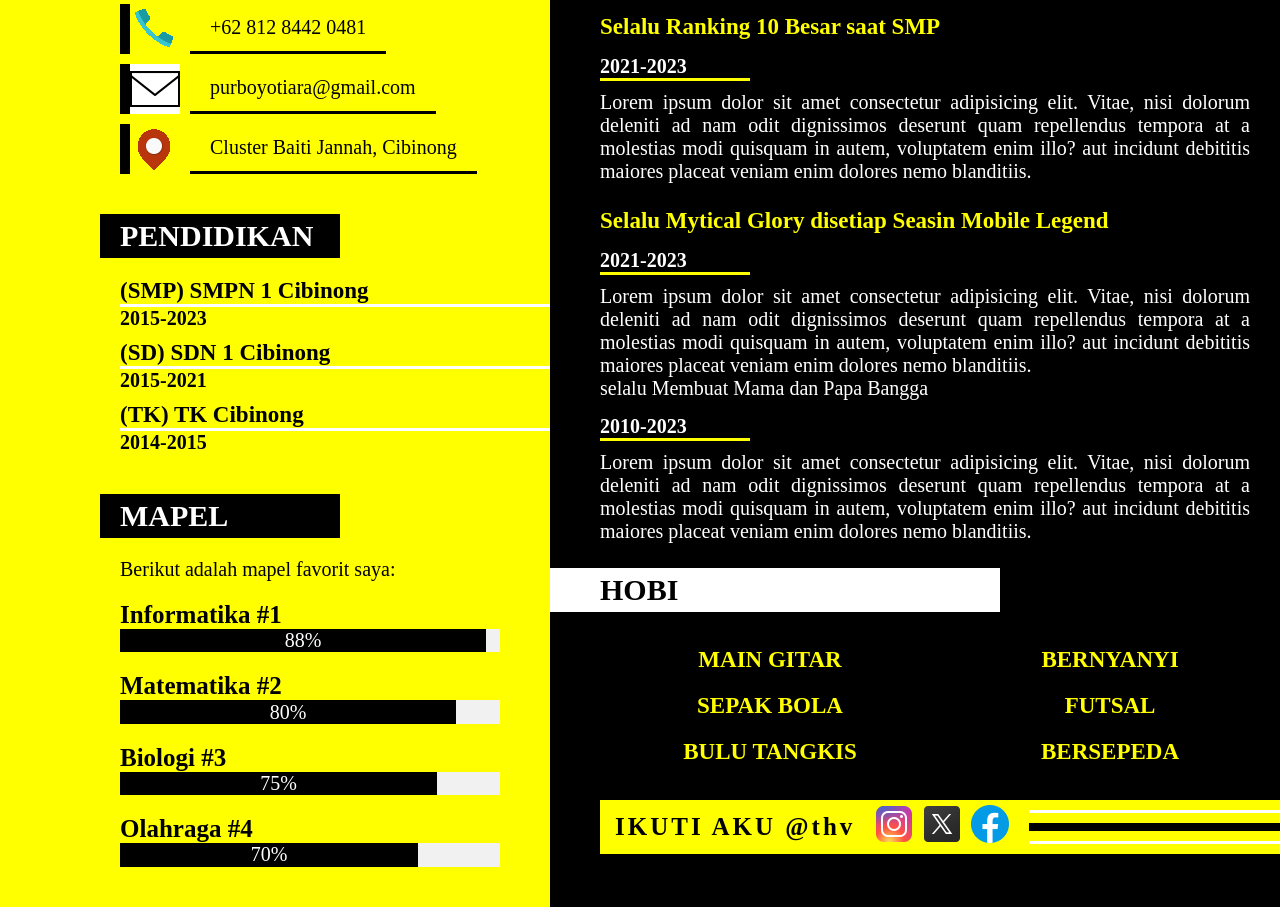
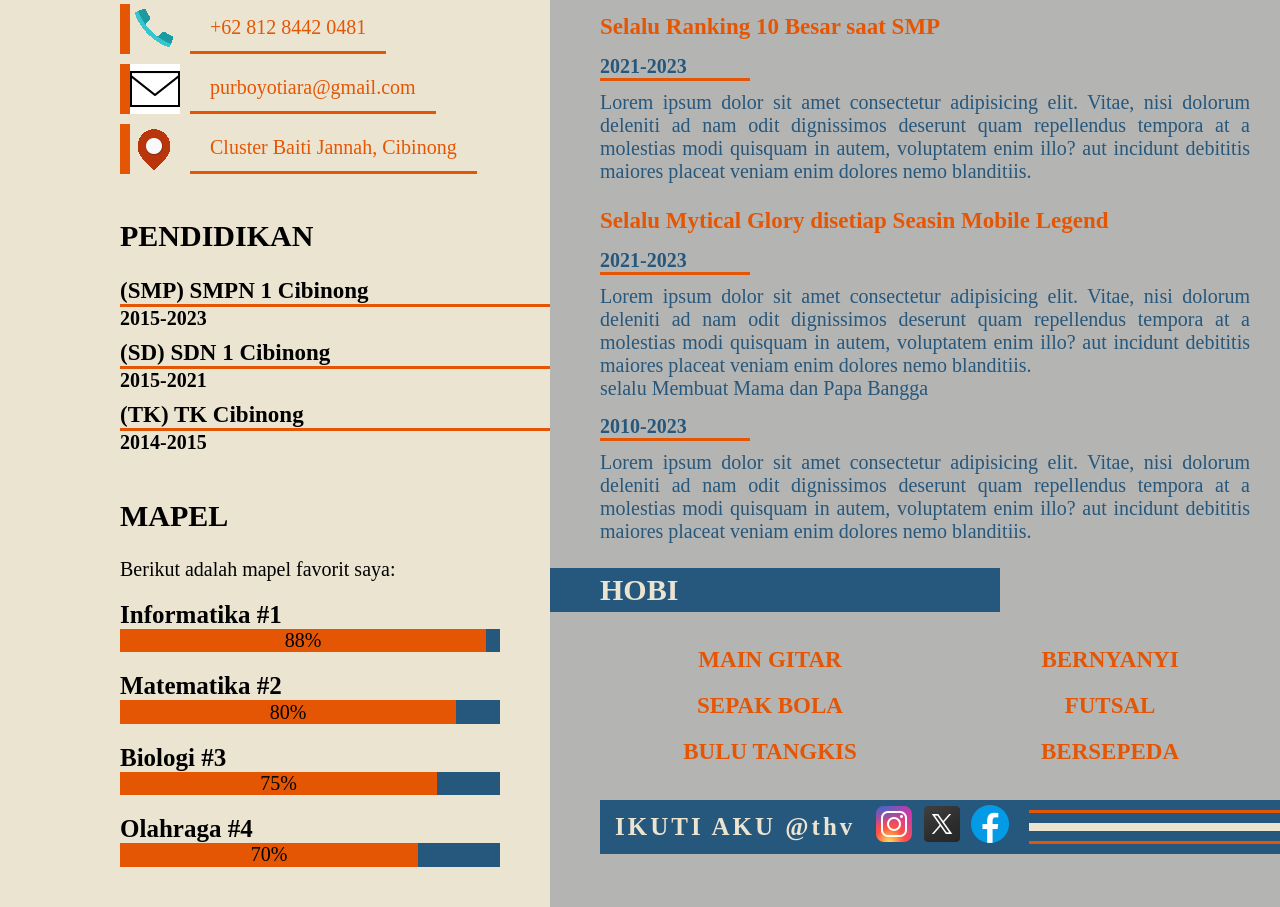
Before and after one commit to TiaraAsmaranti/profile, a plain HTML site: page index.html in a window 1280 px wide. Shown: the part 660-1567 px from the top of the page. Drawn offline with Linux system fonts and the light colour scheme.

Commit message:
second commit

```diff
--- a/css/style.css
+++ b/css/style.css
@@ -13,15 +13,15 @@ body {
 }
 /* LEFT SIDE */
 .left-side {
-    background-color: yellow;
+    background-color: #EBE4D1;
 }
 .left-container {
     margin-top: 600px;
     margin-left: 100px;
 }
 .left-title-box {
-    background-color: black;
-    color: white;
+    background-color: #E55604
+    color: #000;
     width: 220px;
     padding-left: 20px;
     padding-top: 5px;
@@ -42,15 +42,15 @@ body {
     text-decoration: none;
 }
 .link-list:link {
-    color: black;
+    color: #E55604;
 }
 .link-list:visited {
-    color: black;
+    color: #E55604;
 }
 .left-list-dot {
     height: 50px;
     width: 10px;
-    background-color: black;
+    background-color: #E55604;
 }
 .left-list-icon {
     width: 50px;
@@ -69,7 +69,7 @@ body {
     font-size: 23px;
     font-weight: bold;
     border-bottom-style: solid;
-    border-color: white;
+    border-color: #E55604;
 }
 .left-list-time {
     font-weight: bold;
@@ -81,19 +81,19 @@ body {
 }
 .left-subject-container {
     width: 380px;
-    color: #000;
-    background-color: #f1f1f1;
+    color: #E55604;
+    background-color: #26577C;
 }
 .left-subject-value {
     padding: 0.01em 16px;
     text-align: center;
-    color: #fff;
-    background-color: #000;
+    color: #000;
+    background-color: #E55604;
 }
 /* RIGHT SIDE */
 .right-side {
-    background-color: black;
-    color: white;
+    background-color: #B4B4B3;
+    color: #26577C;
 }
 .name-container {
     margin-top: 150px;
@@ -101,7 +101,7 @@ body {
 }
 .name-profile {
     width: 700px;
-    background-color: yellow;
+    background-color: #26577C;
     text-align: left;
     font-size: 60px;
     font-weight: bold;
@@ -112,7 +112,7 @@ body {
 .name-profile-text {
     margin-left: 15px;
     flex-grow: 0;
-    color: black;
+    color: #EBE4D1;
 }
 .name-profile-divider-master {
     flex-grow: 1;
@@ -120,17 +120,17 @@ body {
 }
 .name-profile-divider {
     height: 10px;
-    background-color: black;
+    background-color: #EBE4D1;
 }
 .name-profile-divider-first {
     margin-bottom: 10px;
     height: 5px;
-    background-color: white;
+    background-color: #E55604;
 }
 .name-profile-divider-last {
     margin-top: 10px;
     height: 5px;
-    background-color: white;
+    background-color: #E55604;
 }
 .nick-profile {
     text-align: left;
@@ -167,8 +167,8 @@ body {
     margin-top: 105px;
 }
 .right-title-box {
-    background-color: white;
-    color: black;
+    background-color: #26577C;
+    color: #EBE4D1;
     width: 400px;
     padding-left: 50px;
     padding-top: 5px;
@@ -183,13 +183,13 @@ body {
     font-size: 23px;
     font-weight: bold;
     margin-top: 25px;
-    color: yellow;
+    color: #E55604;
 }
 .right-time {
     margin-top: 15px;
     width: 150px;
     border-bottom-style: solid;
-    border-color: yellow;
+    border-color: #E55604;
     font-weight: bold;
 }
 .right-value-text {
@@ -204,7 +204,7 @@ body {
     margin-top: 25px;
     font-size: 23px;
     font-weight: bold;
-    color: yellow;
+    color: #E55604;
 }
 .right-value-item {
     width: 300px;
@@ -216,7 +216,7 @@ body {
     text-align: -webkit-right;
 }
 .sosmed-content {
-    background-color: yellow;
+    background-color: #26577C;
     text-align: left;
     font-size: 25px;
     font-weight: bold;
@@ -227,7 +227,7 @@ body {
 .sosmed {
     margin-left: 15px;
     flex-grow: 0;
-    color: black;
+    color: #EBE4D1;
     display: flex;
 }
 .sosmed-text {
@@ -241,15 +241,15 @@ body {
 }
 .sosmed-divider {
     height: 8px;
-    background-color: black;
+    background-color: #EBE4D1;
 }
 .sosmed-divider-first {
     margin-bottom: 10px;
     height: 3px;
-    background-color: white;
+    background-color: #E55604;
 }
 .sosmed-divider-last {
     margin-top: 10px;
     height: 3px;
-    background-color: white;
+    background-color: #E55604;
 }
--- a/index.html
+++ b/index.html
@@ -7,7 +7,7 @@
     <title>Tiara Asmaranti</title>
 </head>
 <body>
-    <img src="assets/assets/icon/pict.me.jpg" alt="taehyung" class="pp">
+    <img src="assets/tiara.jpg" alt="Tiara" class="pp">
     <div class="left-side">
         <div class="left-container">
             <div class="left-title-box">KONTAK</div>
@@ -16,7 +16,7 @@
                     <a href="tel:081284420481" target="_blank" class="link-list">
                         <div class="left-list-dot"></div>
                         <div class="left-list-icon">
-                            <img src="assets/assets/icon/phone.gif" alt="phone">
+                            <img src="assets/icon/phone.gif" alt="phone">
                         </div>
                         <div class="left-list-text">+62 812 8442 0481</div>
                     </a>
@@ -25,7 +25,7 @@
                     <a href="mailto:purboyotiara@gmail.com" target="_blank" class="link-list">
                         <div class="left-list-dot"></div>
                         <div class="left-list-icon">
-                            <img src="assets/assets/icon/email.gif" alt="phone">
+                            <img src="assets/icon/email.gif" alt="phone">
                         </div>
                         <div class="left-list-text">purboyotiara@gmail.com</div>
                     </a>
@@ -34,7 +34,7 @@
                     <a href="https://maps.app.go.gl/Mf5iKYPya3FQNyTe7" target="_blank" class="link-list">
                         <div class="left-list-dot"></div>
                         <div class="left-list-icon">
-                            <img src="assets/assets/icon/location.gif" alt="phone">
+                            <img src="assets/icon/location.gif" alt="phone">
                         </div>
                         <div class="left-list-text">Cluster Baiti Jannah, Cibinong</div>
                     </a>
@@ -81,10 +81,10 @@
         <div class="name-container">
             <div class="name-profile">
                 <div class="name-profile-text">TIARA ASMARANTI</div>
-                <div class="name-provile-divider-master">
-                    <div class="name-provile-divider-first"></div>
-                    <div class="name-provile-divider"></div>
-                    <div class="name-provile-divider-last"></div>
+                <div class="name-profile-divider-master">
+                    <div class="name-profile-divider-first"></div>
+                    <div class="name-profile-divider"></div>
+                    <div class="name-profile-divider-last"></div>
                 </div>
             </div>
             <div class="nick-profile">
@@ -143,9 +143,9 @@
                     <div class="sosmed-content">
                         <div class="sosmed">
                             <div class="sosmed-text">IKUTI AKU @thv</div>
-                            <a href="https://www.instagram.com/thv" target="_blank"><img src="assets/assets/icon/instagram.png" alt="phone"></a>
-                            <a href="https://twitter.com/taehyungpic" target="_blank"><img src="assets/assets/icon/twitter.png" alt="phone"></a>
-                            <a href="https://www.facebook.com/VkimtaehyungPH" target="_blank"><img src="assets/assets/icon/facebook.png" alt="phone"></a>
+                            <a href="https://www.instagram.com/thv/" target="_blank"><img src="assets/icon/instagram.png" alt="phone"></a>
+                            <a href="https://twitter.com/taehyungpic" target="_blank"><img src="assets/icon/twitter.png" alt="phone"></a>
+                            <a href="https://www.facebook.com/VkimtaehyungPH" target="_blank"><img src="assets/icon/facebook.png" alt="phone"></a>
                         </div>
                         <div class="sosmed-divider-master">
                             <div class="sosmed-divider-first"></div>
```
Also changed, not shown: assets/assets/icon/pict.me.jpg (deleted), assets/icon/email.gif (renamed from assets/assets/icon/email.gif), assets/icon/facebook.png (renamed from assets/assets/icon/facebook.png), assets/icon/instagram.png (renamed from assets/assets/icon/instagram.png), assets/icon/location.gif (renamed from assets/assets/icon/location.gif), assets/icon/phone.gif (renamed from assets/assets/icon/phone.gif), assets/icon/twitter.png (renamed from assets/assets/icon/twitter.png), assets/tiara.jpg (added).
